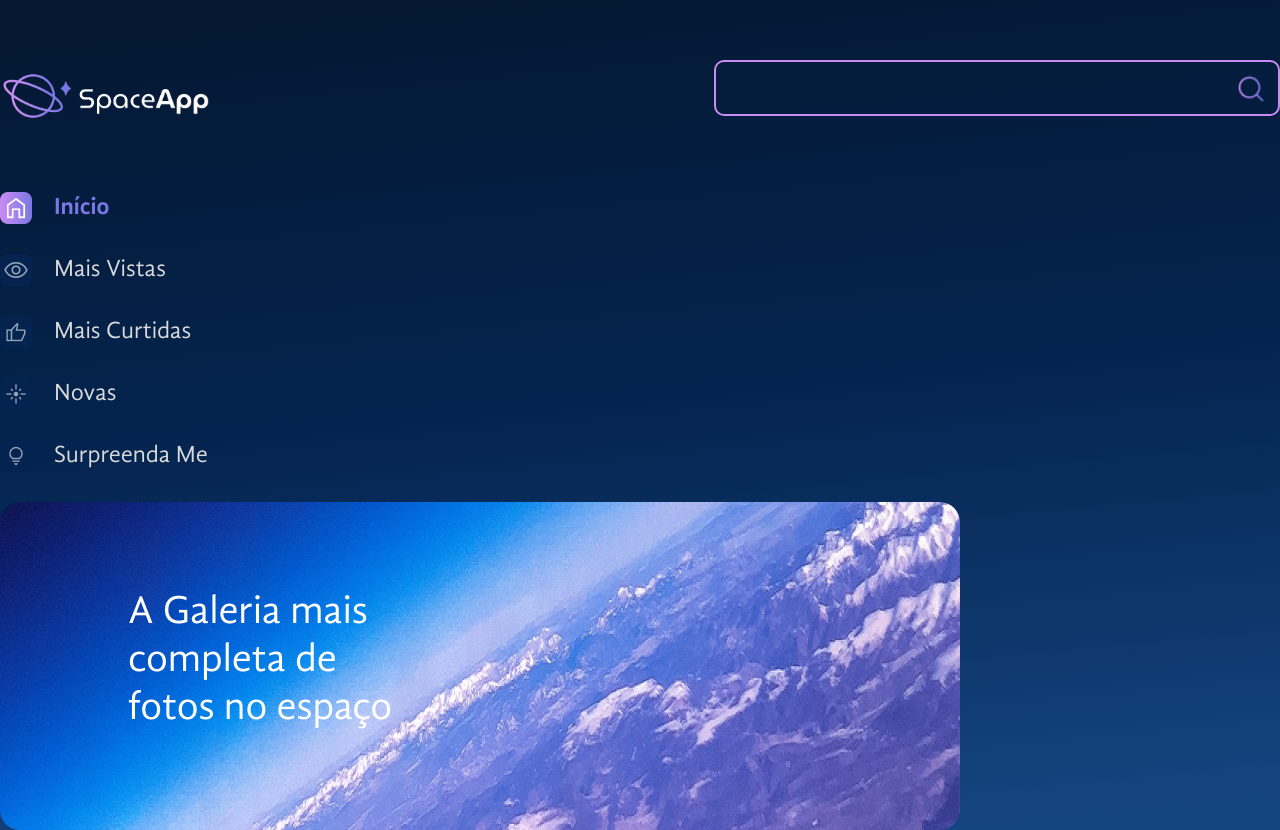
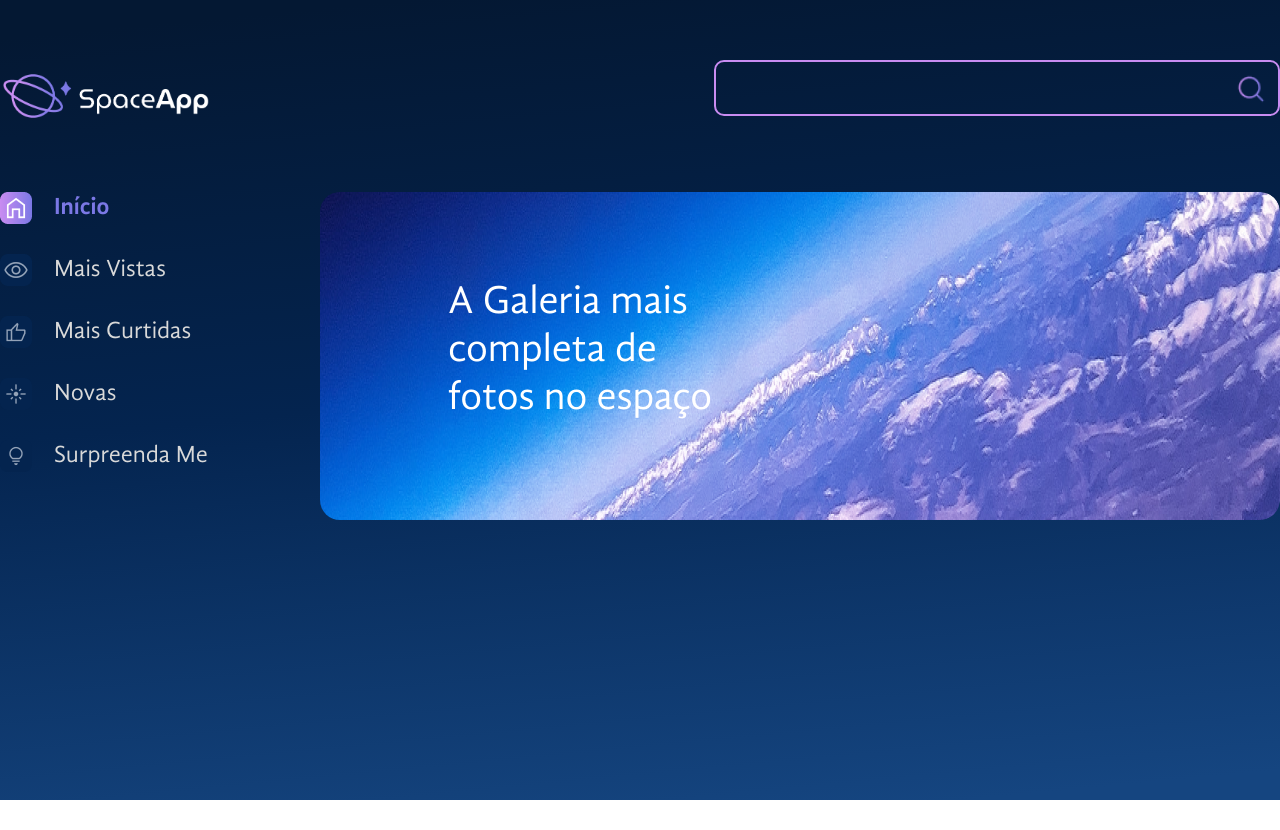
Before and after one commit to chiquinelli-bia/space-app, a React (Vite) app: page / in a window 1280 px wide. After the commit the page ends 800 px from the top, so only its background shows below. Built offline with nearby package versions, Linux system fonts and the light colour scheme.

Commit message:
feat(style): cria AppContainer e MainContainer para estruturar layout e alinhar sidebar + banner

```diff
--- a/src/App.jsx
+++ b/src/App.jsx
@@ -14,16 +14,28 @@
   width: 100%;
   min-height: 100vh;
 `;
+const AppContainer = styled.div`
+  width: 1440px;
+  margin: 0 auto;
+  max-width: 100%;
+`;
+const MainContainer = styled.main`
+  display: flex;
+  gap: 24px;
+  justify-content: space-between;
+`;
 
 function App() {
   return (
     <FundoGradiente>
       <GlobalStyles />
-      <Cabecalho />
-      <div className="container">
-        <BarraLateral />
-        <Banner />
-      </div>
+      <AppContainer>
+        <Cabecalho />
+        <MainContainer>
+          <BarraLateral />
+          <Banner />
+        </MainContainer>
+      </AppContainer>
     </FundoGradiente>
   );
 }
```
